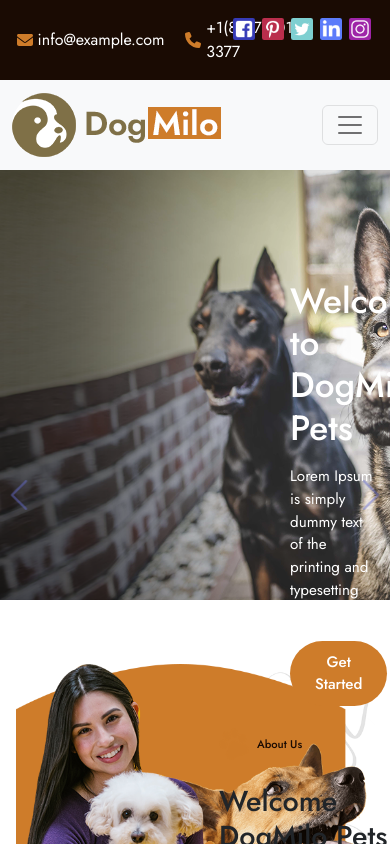
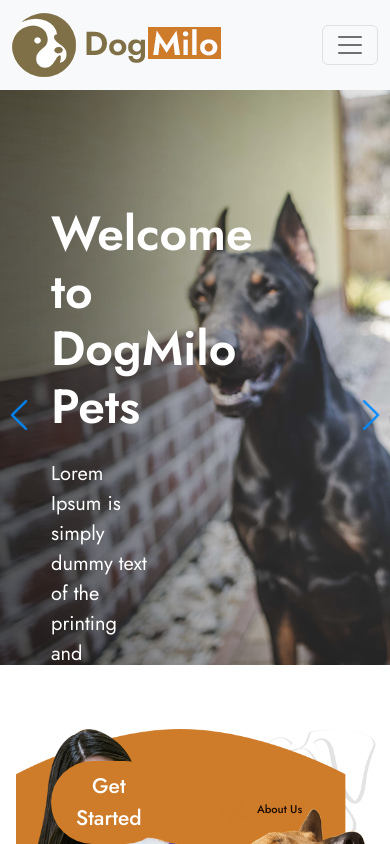
Before and after one commit to donatomontrone/proj-html-vuejs, a Vue app: page / in a window 390 px wide. Shown: the top 844 px of the page. Built offline with nearby package versions, Linux system fonts and the light colour scheme.

Commit message:
fix minor bugs and made jumbotron comp responsive

```diff
--- a/index.html
+++ b/index.html
@@ -11,6 +11,9 @@
 <body>
   <div id="app"></div>
   <script type="module" src="/src/main.js"></script>
+  <script src="https://cdn.jsdelivr.net/npm/bootstrap@5.3.0-alpha1/dist/js/bootstrap.bundle.min.js"
+    integrity="sha384-w76AqPfDkMBDXo30jS1Sgez6pr3x5MlQ1ZAGC+nuZB+EYdgRZgiwxhTBTkF7CXvN"
+    crossorigin="anonymous"></script>
 </body>
 
 </html>
--- a/src/components/ButtonComponent.vue
+++ b/src/components/ButtonComponent.vue
@@ -24,6 +24,7 @@
     border-radius: 50px;
     border: 0;
     font-weight: 500;
+    font-size: 21px;
     padding: 10px 25px;
     background-color: $main-brand-color;
 
--- a/src/components/HeaderComponent.vue
+++ b/src/components/HeaderComponent.vue
@@ -1,6 +1,6 @@
 <template>
     <header>
-        <section class="contact-info">
+        <section class="contact-info d-none d-md-block">
             <div class="container h-100">
                 <div class="row h-100">
                     <div class="col-6 h-100">
--- a/src/components/Main/JumbotronComponent.vue
+++ b/src/components/Main/JumbotronComponent.vue
@@ -21,12 +21,19 @@
             <img :src="store.getImagePath('img/' + slides[currentActive].path)" :alt="slides[currentActive].title"
                 class="jumbo-img">
             <div class="jumbo-info">
-                <h1>{{ slides[currentActive].title }}</h1>
-                <p>{{ slides[currentActive].text }}</p>
-                <div class="btn-container d-flex">
-                    <ButtonComponent :headerButton="store.buttons[1]" />
-                    <div class="play-bg">
-                        <img :src="store.getImagePath('img/' + slides[currentActive].buttonPath)" alt="Play Icon">
+                <div class="container">
+                    <div class="row">
+                        <div class="col-12">
+                            <h1>{{ slides[currentActive].title }}</h1>
+                            <p>{{ slides[currentActive].text }}</p>
+                            <div class="btn-container d-flex">
+                                <ButtonComponent :headerButton="store.buttons[1]" />
+                                <div class="play-bg">
+                                    <img :src="store.getImagePath('img/' + slides[currentActive].buttonPath)"
+                                        alt="Play Icon">
+                                </div>
+                            </div>
+                        </div>
                     </div>
                 </div>
             </div>
@@ -92,9 +99,10 @@
 @use '../../styles/partials/variables.scss' as *;
 
 #jumbotron {
-    height: 430px;
     color: $primary-light-color;
     position: relative;
+    height: 575px;
+
 
 
     img.jumbo-img {
@@ -107,8 +115,7 @@
         width: 30px;
         position: absolute;
         top: 310px;
-        filter: invert(60%) sepia(15%) saturate(1704%) hue-rotate(198deg) brightness(109%) contrast(105%);
-        opacity: .5;
+        filter: invert(70%) sepia(100%) saturate(1704%) hue-rotate(198deg) brightness(109%) contrast(105%);
 
         &.next {
             right: 4px;
@@ -119,32 +126,29 @@
             left: 4px;
         }
 
-        &:hover {
-            opacity: 1;
-        }
     }
 }
 
 div.jumbo-info {
-    width: 23%;
-    font-size: .95rem;
+    width: 32%;
     position: absolute;
-    top: 110px;
-    left: 290px;
+    top: 20%;
+    left: 10%;
 
     h1 {
-        font-size: 2.2rem;
-        margin-right: 2rem;
-        margin-bottom: 1rem;
+        font-size: 3rem;
+        font-weight: 600;
     }
 
     p {
         color: $primary-light-color;
+        font-size: 1.25rem;
+        padding: 1rem 0;
     }
 
     div.play-bg {
-        height: 45px;
-        width: 45px;
+        height: 60px;
+        width: 60px;
         margin-left: .5rem;
         background-color: #70D0FA;
         display: flex;
@@ -153,8 +157,7 @@
         border-radius: 12%;
 
         img {
-            width: 80%;
-
+            width: 60%;
         }
     }
 }
```
